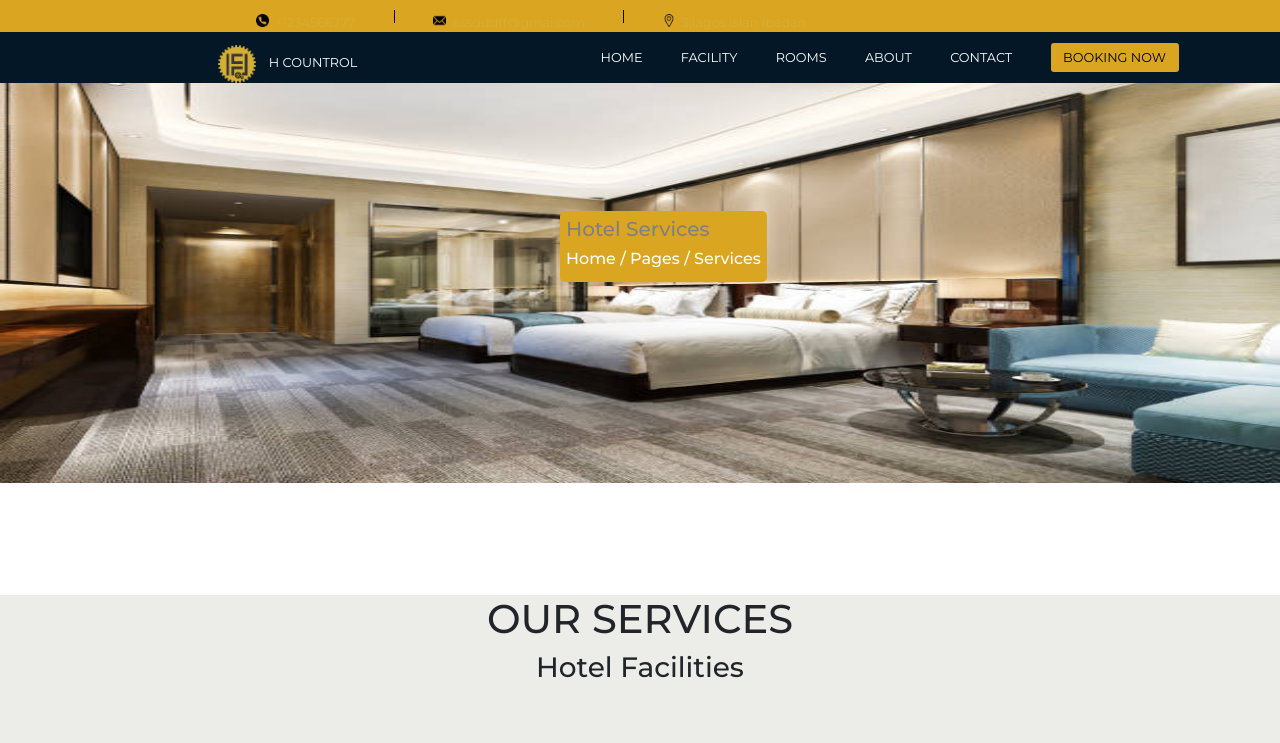
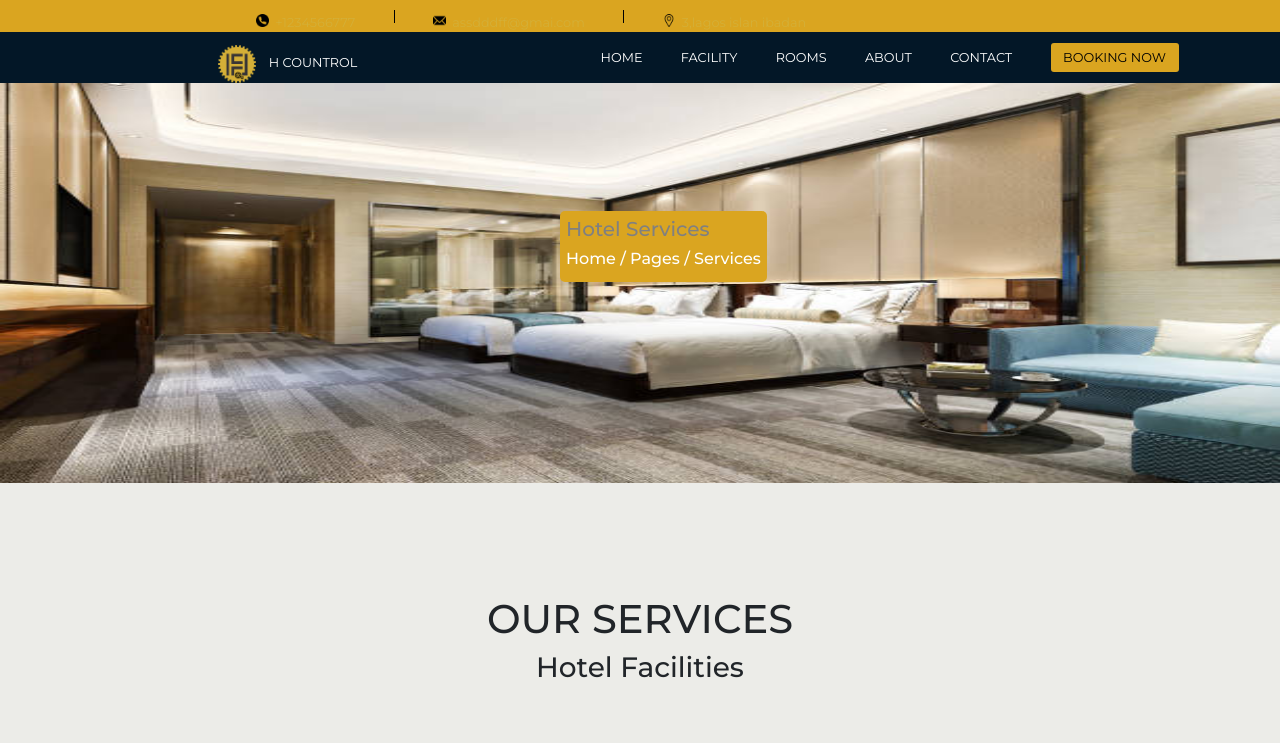
Before and after one commit to owlushorler/originalHotel, a React (Create React App) app in the folder client/: page /fac in a window 1280 px wide. Shown: the top 743 px of the page. Built offline with nearby package versions, Linux system fonts and the light colour scheme.

Commit message:
samuel commit

```diff
--- a/client/src/components/User/facil/fac.js
+++ b/client/src/components/User/facil/fac.js
@@ -30,7 +30,7 @@ const fac = () => {
   return (
       <>
 
-    <div>
+    <div className='sbg'>
 
 
             <div className='BANNER-HERO'>
--- a/client/src/components/User/facil/facilityPage.css
+++ b/client/src/components/User/facil/facilityPage.css
@@ -58,6 +58,7 @@
 }
 .BANNER-HERO {
    position: relative;
+
 }
 .place{
    position: absolute;
@@ -78,6 +79,9 @@
      padding: 10px;
 
   }
+   .sbg{
+    background-color: rgb(236, 236, 232);
+   }
   .wrap{
     background-color: rgb(236, 236, 232);
   }
@@ -241,8 +245,8 @@
   .footer{
     display: flex;
     justify-content: space-around;
-     width: 100%;
-    height: 95vh;
+     width: 100vw;
+    height: 100vh;
      background-color: #080830;
      margin-top: 30px;
      color:white;
```
